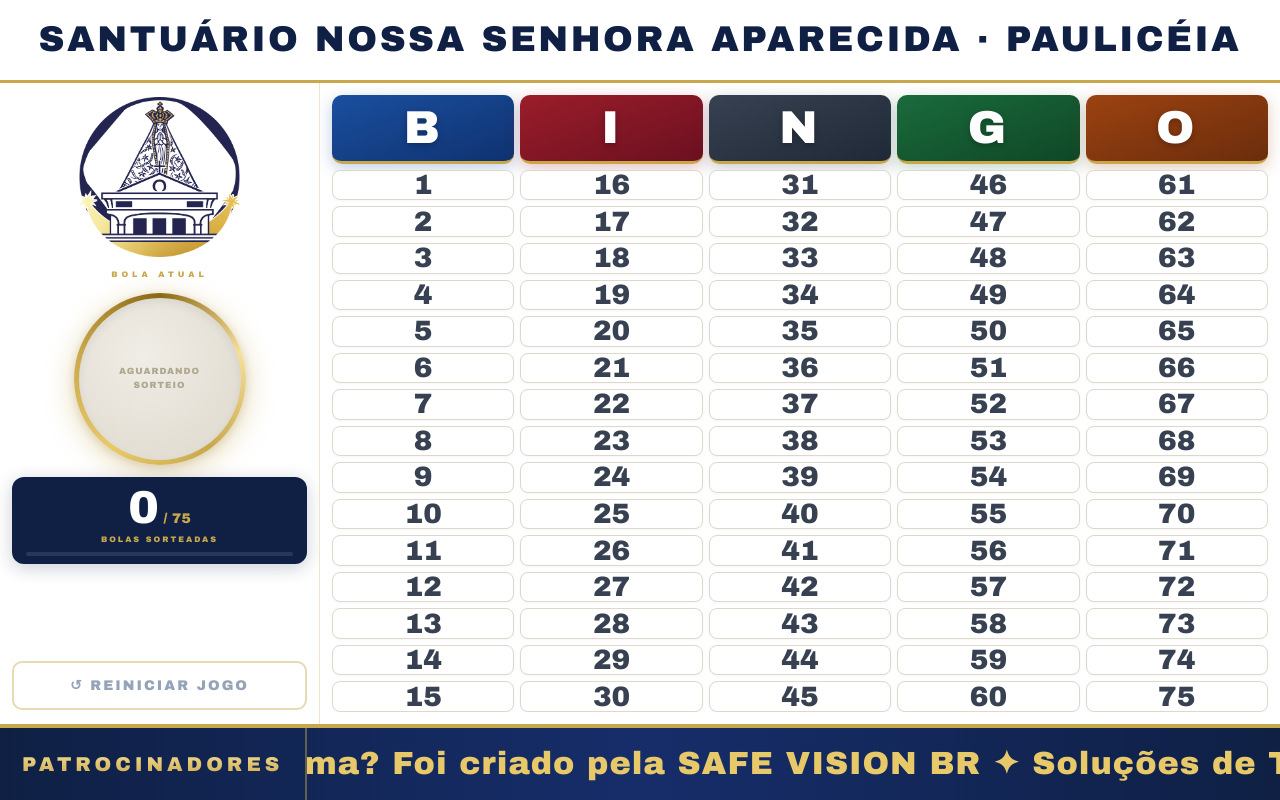
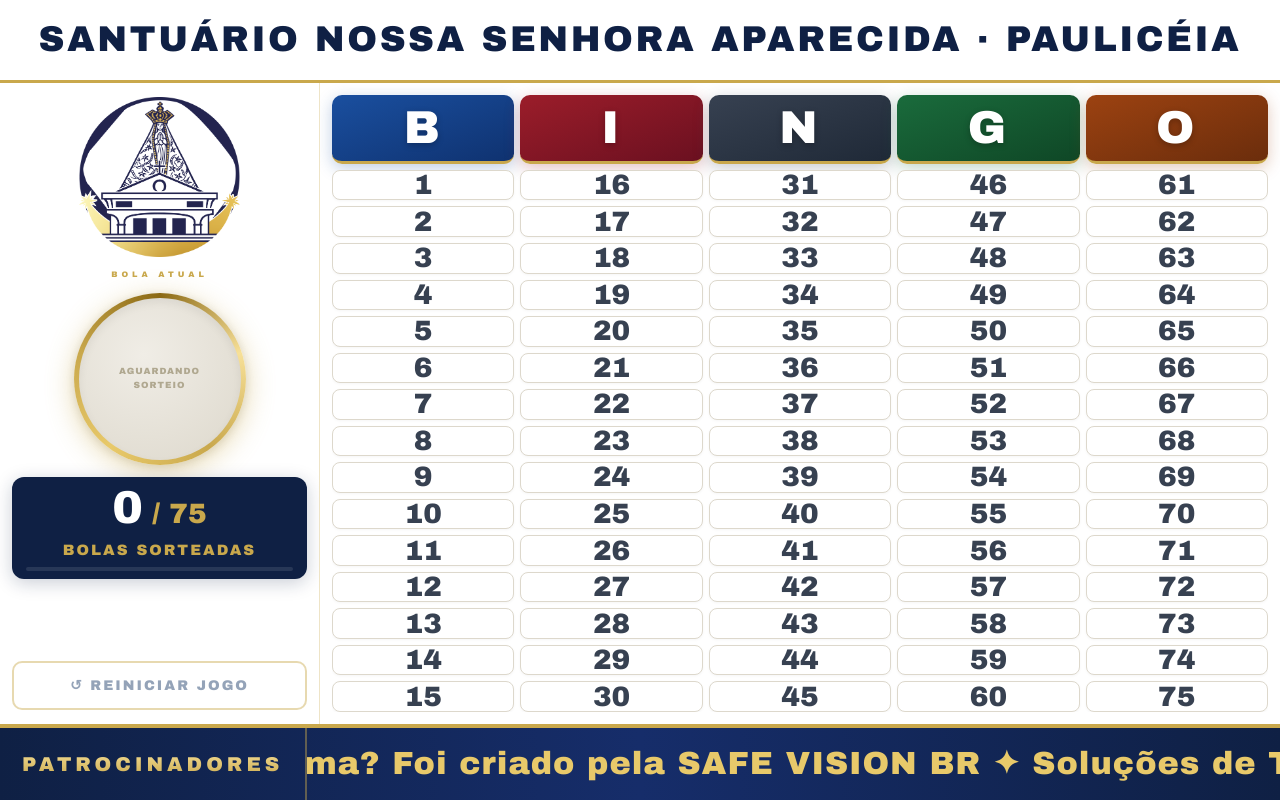
Before and after one commit to andre95luis/bingo-santuario-nsa-pauliceia, a Next.js app: page / in a window 1280 px wide. Built offline with nearby package versions, Linux system fonts and the light colour scheme.

Commit message:
increase /75 size, bolas sorteadas label and history balls

```diff
--- a/app/page.tsx
+++ b/app/page.tsx
@@ -178,8 +178,8 @@ export default function BingoPage() {
             <span style={{ fontSize: "clamp(24px, 3.6vw, 46px)", fontWeight: 900, color: allDone ? G.lo : "#ffffff", lineHeight: 1 }}>
               {drawn.size}
             </span>
-            <span style={{ fontSize: "14px", color: G.mid, fontWeight: 700 }}> / 75</span>
-            <div style={{ fontSize: "8px", color: G.mid, letterSpacing: "2px", marginTop: "3px", fontWeight: 700 }}>BOLAS SORTEADAS</div>
+            <span style={{ fontSize: "clamp(18px, 2.2vw, 28px)", color: G.mid, fontWeight: 900 }}> / 75</span>
+            <div style={{ fontSize: "clamp(11px, 1.2vw, 15px)", color: G.mid, letterSpacing: "2px", marginTop: "4px", fontWeight: 700 }}>BOLAS SORTEADAS</div>
             <div style={{ marginTop: "6px", height: "4px", background: "rgba(255,255,255,0.1)", borderRadius: "2px", overflow: "hidden" }}>
               <div style={{
                 height: "100%", width: `${(drawn.size / 75) * 100}%`,
@@ -192,17 +192,17 @@ export default function BingoPage() {
           {/* Histórico */}
           {recentBalls.length > 0 && (
             <div style={{ width: "100%", flexShrink: 0 }}>
-              <div style={{ fontSize: "7px", color: G.mid, letterSpacing: "3px", textAlign: "center", marginBottom: "7px", fontWeight: 700 }}>ÚLTIMAS BOLAS</div>
-              <div style={{ display: "flex", flexWrap: "wrap", gap: "5px", justifyContent: "center" }}>
+              <div style={{ fontSize: "clamp(10px, 1.1vw, 14px)", color: G.mid, letterSpacing: "3px", textAlign: "center", marginBottom: "8px", fontWeight: 700 }}>ÚLTIMAS BOLAS</div>
+              <div style={{ display: "flex", flexWrap: "wrap", gap: "6px", justifyContent: "center" }}>
                 {recentBalls.map((n, i) => {
                   const l = letterOf(n); const c = COLS[l];
                   return (
                     <div key={n} style={{
-                      width: "30px", height: "30px", borderRadius: "50%",
+                      width: "clamp(36px, 4vw, 48px)", height: "clamp(36px, 4vw, 48px)", borderRadius: "50%",
                       background: `radial-gradient(circle at 35% 30%, ${c.color}cc, ${c.dark})`,
                       border: `1.5px solid ${G.mid}`,
                       color: "white", display: "flex", alignItems: "center", justifyContent: "center",
-                      fontSize: "10px", fontWeight: 900,
+                      fontSize: "clamp(12px, 1.4vw, 18px)", fontWeight: 900,
                       opacity: Math.max(0.2, 1 - i * 0.08), flexShrink: 0,
                     }}>
                       {n}
```
